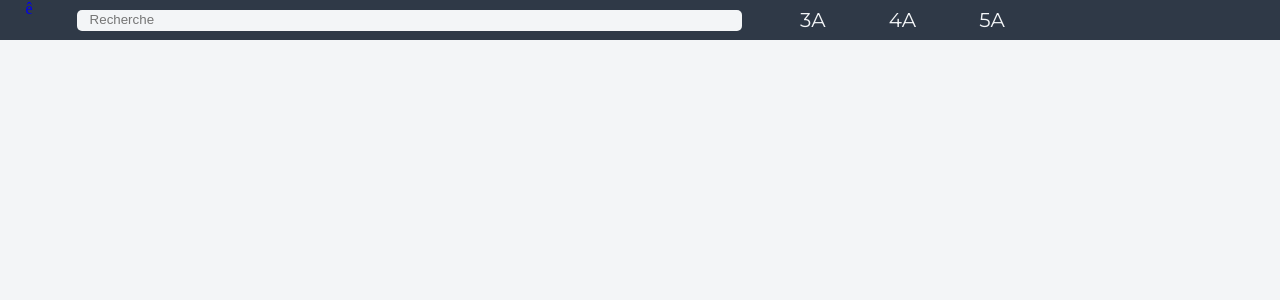
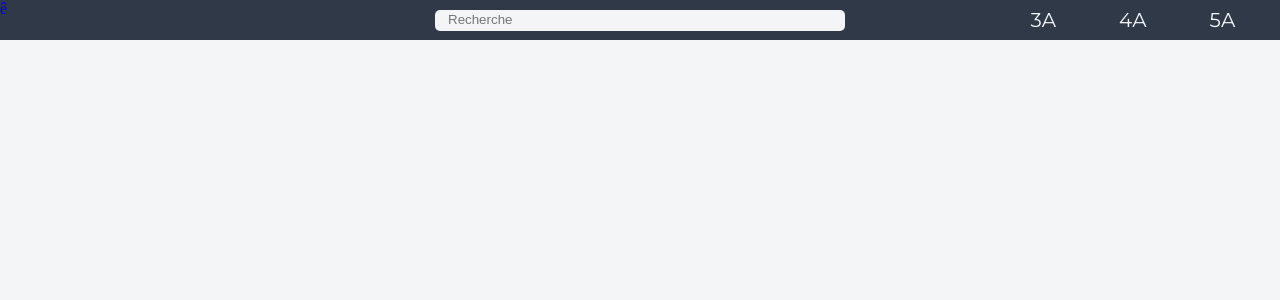
Before and after one commit to bastub/eureka, a Flask app: page /search in a window 1280 px wide. Shown: the top 300 px of the page. Run offline with Flask 2, Linux system fonts and the light colour scheme; data that the repository does not hold is empty.

Commit message:
ça avance

```diff
--- a/static/css/style-sheet.css
+++ b/static/css/style-sheet.css
@@ -18,6 +18,7 @@ header {
 .logo {
   width: 40vw;
   height: 5vh;
+  align-items: center;
   margin: 0;
   padding: 0;
 }
@@ -28,7 +29,18 @@ header {
   display: flex;
   justify-content: right;
   align-items: center;
-  margin-top: 0;
+  margin: 0;
+  padding: 0;
+}
+
+.search_bar {
+  display: flex;
+  height: 5vh;
+  width: 20vw;
+  justify-content: center;
+  align-items: center;
+  padding: 0;
+  margin: 0;
 }
 
 .box {
@@ -51,19 +63,11 @@ header {
   transition: text-shadow 0.2s;
 }
 
-.search_bar {
-  display: flex;
-  justify-content: center;
-  align-items: center;
-  height: 5vh;
-  width: 20vw;
-}
-
 #searchbar {
   padding-top: 0%;
   margin-top: 0%;
-  width: 50vw;
-  min-width: 50%;
+  width: 30vw;
+  min-width: 20vw;
   height: 1vh;
   min-height: 20px;
   text-align: left;
@@ -81,32 +85,8 @@ header {
   background: var(--dark-col1);
 }
 
-.recherche {
-  display: flex;
-  height:5vh;
-  width:60vw;
-  align-items: center;
-}
-
-.logo {
-  height:5vh;
-  width:20vw;
-  padding-left: 2vw;
-  color: var(--light-col1);
-}
-
-a:link {
+a:link, a:visited {
   text-decoration: none;
-}
-
-#listeDocu a:link {
-  text-decoration: none;
-  color: var(--dark-col1);
-}
-
-#listeDocu a:visited {
-  text-decoration: none;
-  color: var(--dark-col1);
 }
 
 #listeDocu #etiquette:hover {
```
